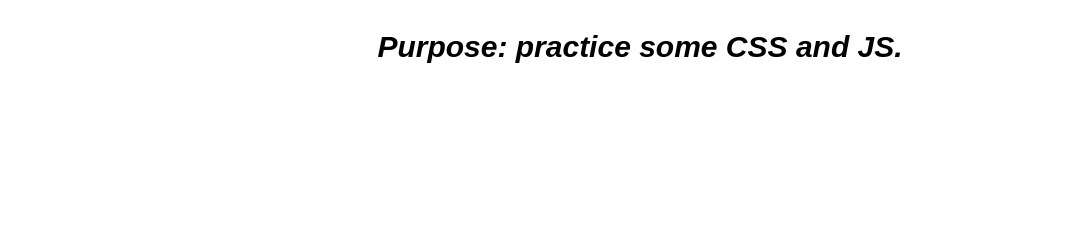
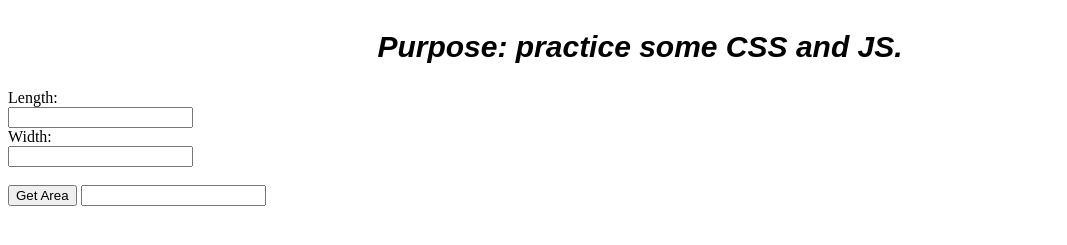
Before and after one commit to AgeelWebDev/jsCalc, a plain HTML site: page index.html in a window 1280 px wide. Shown: the part 95-340 px from the top of the page, without its empty margins (0-1067 px from the left). Drawn offline with Linux system fonts and the light colour scheme.

Commit message:
Added JS logic for the form calculation.

```diff
--- a/calc.js
+++ b/calc.js
@@ -0,0 +1,7 @@
+function calc(){
+	var l = document.getElementById("length").value;
+	var w = document.getElementById("width").value;
+	var area = l * w;
+	document.getElementById("answer").value = area;
+
+}
--- a/index.html
+++ b/index.html
@@ -2,6 +2,7 @@
 <html>
 <head>
 	<title>JS Calculator</title>
+	<meta charset="utf-8">
 	<link rel="stylesheet" type="text/css" href="calc.css">
 </head>
 <body>
@@ -14,5 +15,35 @@
 	</div>
 
 
+		<form>
+
+
+
+			    Length:<br>
+			    <input type="number" id="length">
+			    <br>
+			    Width:<br>
+			    <input type="number" id="width">
+			    <br><br>
+			    <input type="button" onclick="calc()" value="Get Area">
+			    <input type="text" id="answer">
+
+
+		</form>
+
+
+<script type="text/javascript" src="calc.js" ></script>
 </body>
 </html>
+
+<!-- <fieldset>
+			    <legend>Area Calculation:</legend>
+			    Length:<br>
+			    <input type="number" id="length">
+			    <br>
+			    Width:<br>
+			    <input type="number" id="width">
+			    <br><br>
+			    <input type="button" onclick="calc()" value="Get Area">
+			    <input type="text" id="answer">
+			</fieldset> -->
```
